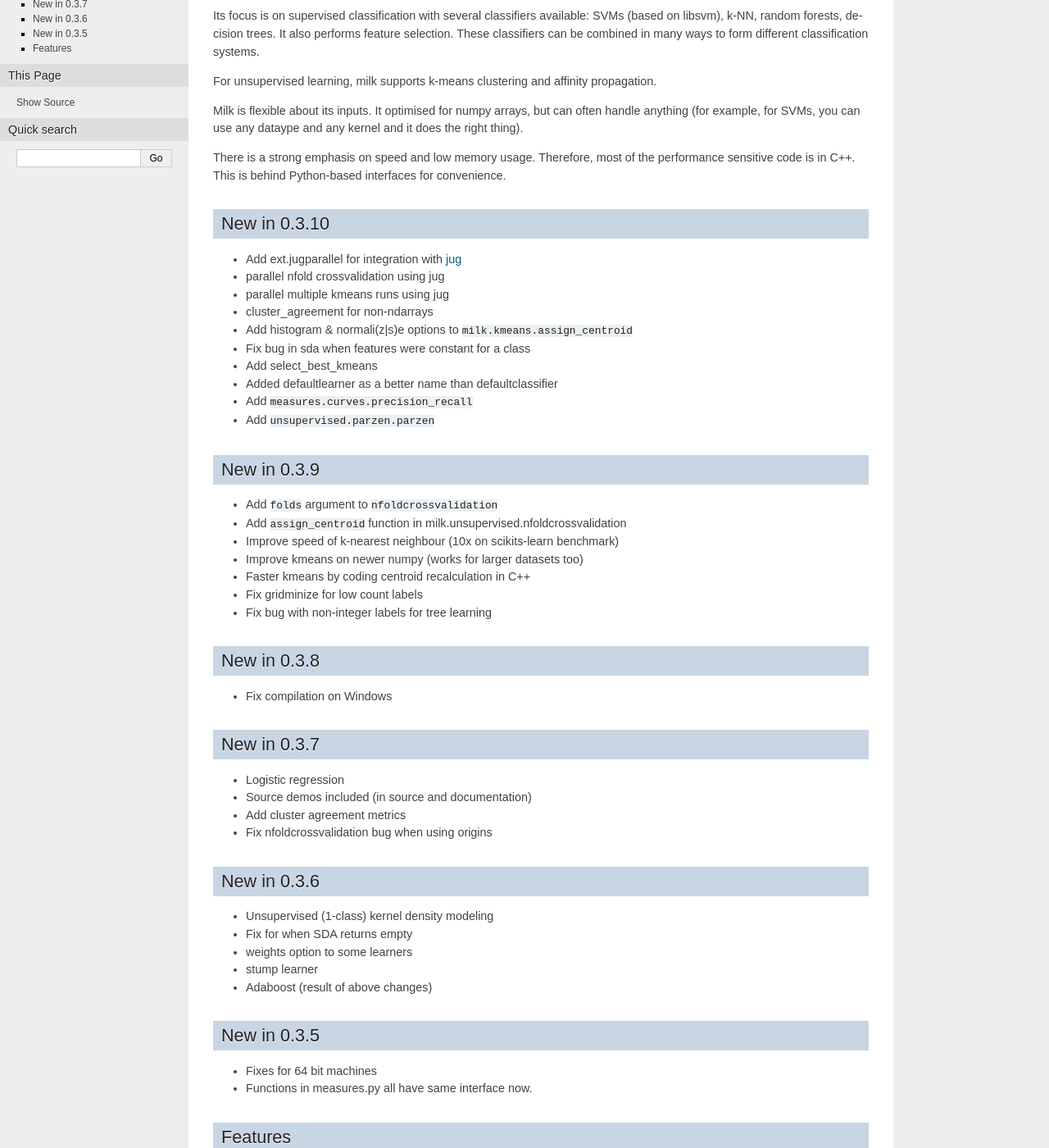
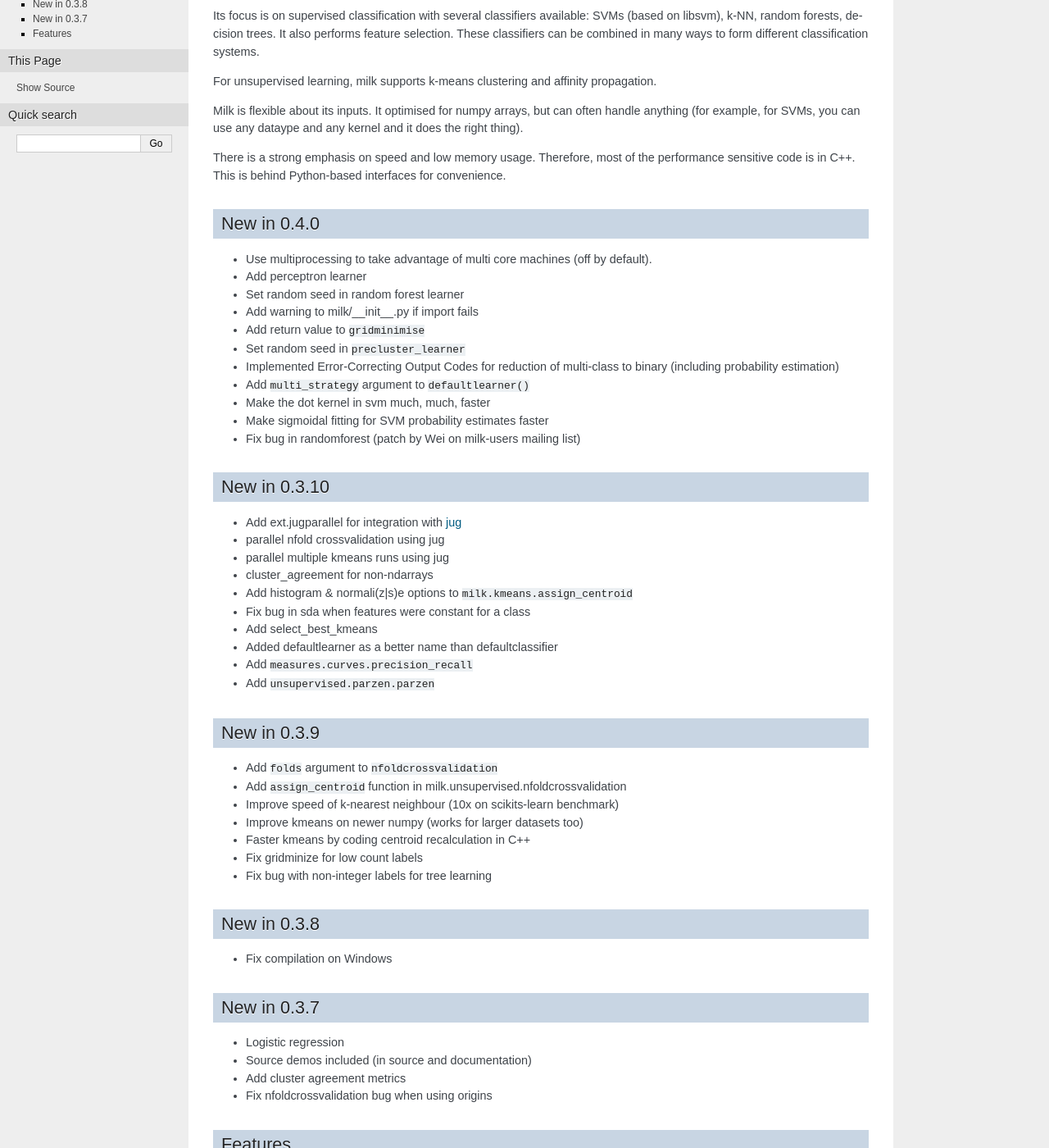
Before and after one commit to luispedro/milk, a Sphinx documentation site: the page built from docs/source/readme.rst, in a window 1280 px wide and 1400 px high, scrolled down 202 px. Shown: the whole window at 82% size. Built offline with Sphinx 7.4.7, drawn with Linux system fonts in a browser that asks for light colours; formulas are drawn with MathJax 3.

Commit message:
BLD NEW VERSION: 0.4.0
- Use multiprocessing to take advantage of multi core machines (off by
  default).
- Add perceptron learner
- Set random seed in random forest learner
- Add warning to milk/__init__.py if import fails
- Add return value to ``gridminimise``
- Set random seed in ``precluster_learner``
- Implemented Error-Correcting Output Codes for reduction of multi-class
  to binary (including probability estimation)
- Add ``multi_strategy`` argument to ``defaultlearner()``
- Make the dot kernel in svm much, much, faster
- Make sigmoidal fitting for SVM probability estimates faster
- Fix bug in randomforest (patch by Wei on milk-users mailing list)

```diff
--- a/docs/source/parallel.rst
+++ b/docs/source/parallel.rst
@@ -71,6 +71,7 @@
 without an argument sets the number of processes to the number of CPUs).
 
 ::
+
     import milk
 
     # Import the parallel module
--- a/docs/source/readme.rst
+++ b/docs/source/readme.rst
@@ -21,6 +21,22 @@
 There is a strong emphasis on speed and low memory usage. Therefore, most of
 the performance sensitive code is in C++. This is behind Python-based
 interfaces for convenience.
+
+New in 0.4.0
+------------
+- Use multiprocessing to take advantage of multi core machines (off by
+  default).
+- Add perceptron learner
+- Set random seed in random forest learner
+- Add warning to milk/__init__.py if import fails
+- Add return value to ``gridminimise``
+- Set random seed in ``precluster_learner``
+- Implemented Error-Correcting Output Codes for reduction of multi-class
+  to binary (including probability estimation)
+- Add ``multi_strategy`` argument to ``defaultlearner()``
+- Make the dot kernel in svm much, much, faster
+- Make sigmoidal fitting for SVM probability estimates faster
+- Fix bug in randomforest (patch by Wei on milk-users mailing list)
 
 New in 0.3.10
 -------------
@@ -56,19 +72,6 @@
 - Add cluster agreement metrics
 - Fix nfoldcrossvalidation bug when using origins
 
-New in 0.3.6
-------------
-- Unsupervised (1-class) kernel density modeling
-- Fix for when SDA returns empty
-- weights option to some learners
-- stump learner
-- Adaboost (result of above changes)
-
-New in 0.3.5
-------------
-- Fixes for 64 bit machines
-- Functions in measures.py all have same interface now.
-
 
 Features
 --------
```
Also changed, not shown: README.rst (+17 -5 lines), 2 other files.
